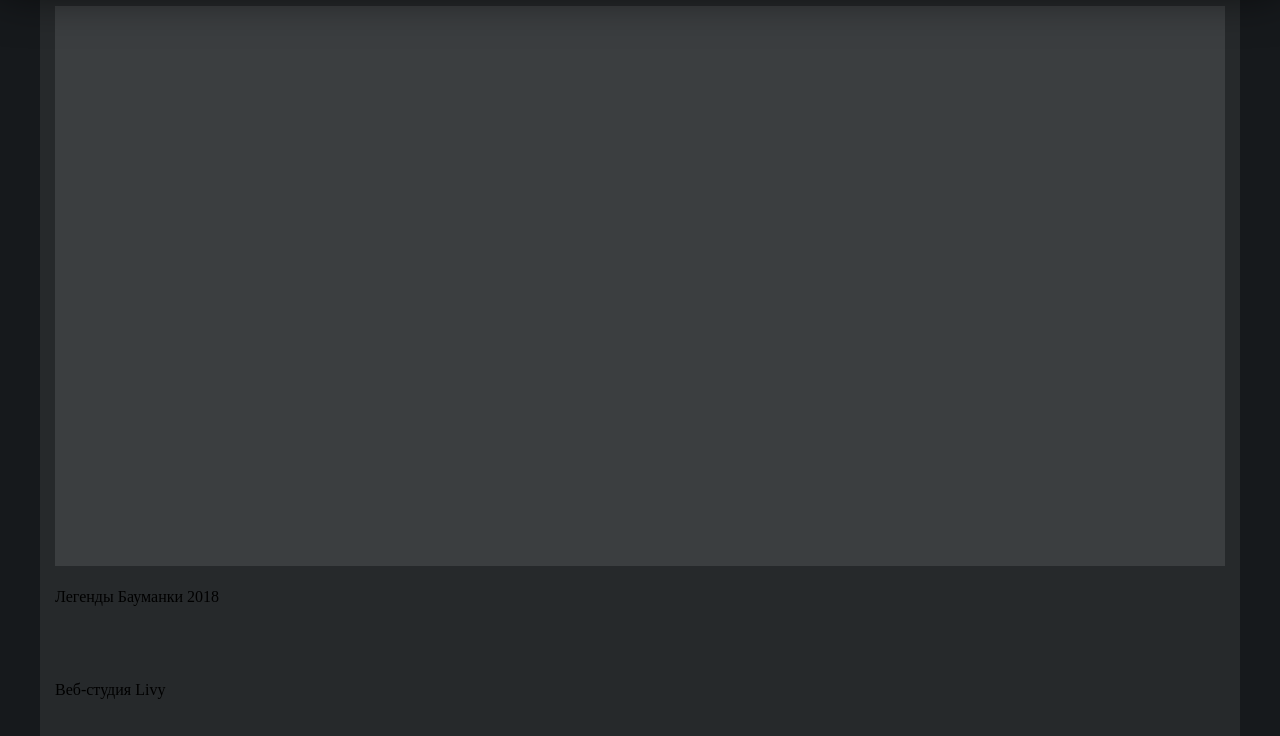
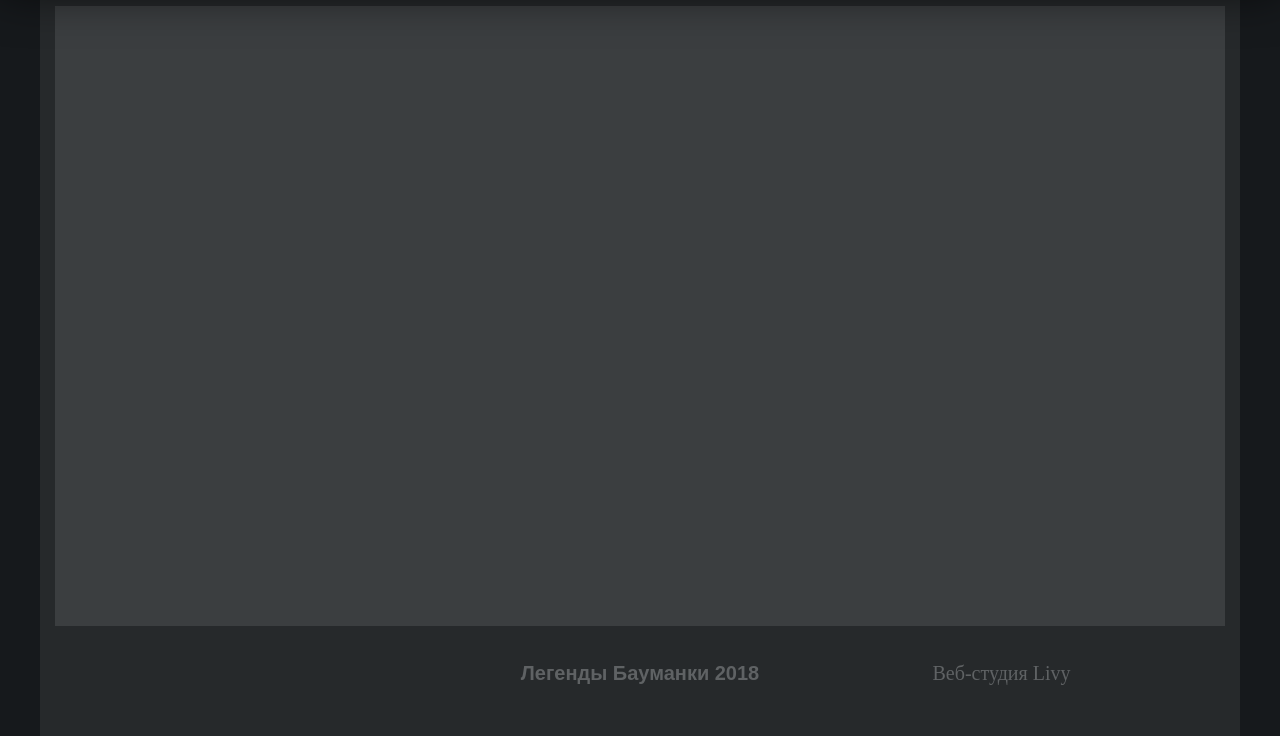
Before and after one commit to leosergkie/LegBaum, a plain HTML site: page signup.html in a window 1280 px wide. Shown: the part 64-800 px from the top of the page. Drawn offline with Linux system fonts and the light colour scheme; a web font is replaced by a local one.

Commit message:
Футер

```diff
--- a/signup.html
+++ b/signup.html
@@ -23,7 +23,7 @@
 		<div class="block"></div>
 		<footer>
 			<div class="footer-title">Легенды Бауманки 2018</div>
-			<div class="about-livy"><a>Веб-студия Livy</a></div>
+			<div class="about-livy"><a>Веб-студия <span color="#8b9092">Livy</span></a></div>
 		</footer>
 	</div>
 </body>
--- a/styles.css
+++ b/styles.css
@@ -63,7 +63,7 @@ header {
 	grid-column-start: 2;
 	grid-column-end: 5;
 	background-color: #3b3e40;
-	min-height: 500px;
+	min-height: 560px;
 	height: 100%;
 }
 
@@ -72,4 +72,20 @@ footer {
 	grid-column: 2 / 5;
 	grid-row: 4 / 5;
 	align-items: center;
+	grid-template-columns:  repeat(12,1fr);
 }
+
+.footer-title {
+	grid-column: 5 / 9;
+	font-size: 20px;
+	font-family: 'Arial';
+	font-weight: bold;
+	color: #5f6264;
+	text-align: center;
+}
+
+.about-livy {
+	grid-column: 10 / 12;
+	color: #5f6264;
+	font-size: 20px;
+}
```
